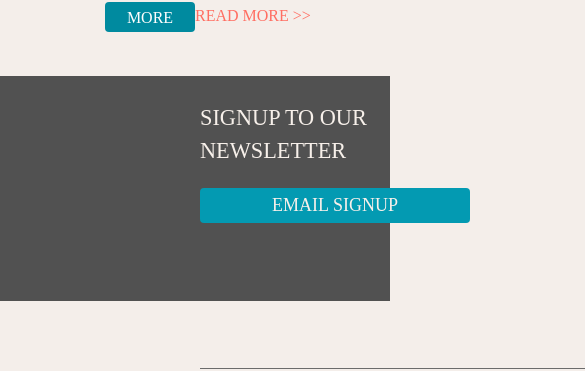
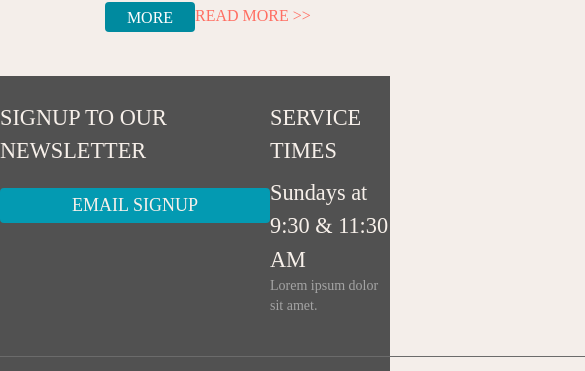
Before and after one commit to Zhasulan711/markup-styling-projects, a Next.js app in the folder 3-markup-styling-project/: page / in a window 390 px wide. Shown: the part 1009-1380 px from the top of the page, 585 px wide, since content can reach past the window. Built offline with nearby package versions, Linux system fonts and the light colour scheme; a web font is replaced by a local one.

Commit message:
Adding responsive design in Footer.tsx

```diff
--- a/3-markup-styling-project/src/components/Footer/Footer.tsx
+++ b/3-markup-styling-project/src/components/Footer/Footer.tsx
@@ -4,24 +4,47 @@ import "../../styles/globals.css";
 
 export default function Footer() {
   return (
-    <footer className="w-full h-[225px] bg-[#515151]">
-      <div className="flex flex-row space-x-[435px] pl-[200px] pt-[25px]">
+    <footer
+      className="w-full bg-[#515151] sm-min:mt-[270px] pc-sm:mt-[0px] h-full flex flex-col items-center"
+    >
+      <div
+        className="flex pt-[25px]
+        sm-min:flex-col pc-sm:flex-row
+        sm-min:items-center pc-sm:justify-center
+        pc-sm:pl-[200px]
+        sm-min:space-y-[100px] pc-sm:space-y-[0px]
+        pc-sm:space-x-[435px]"
+      >
         <div className="flex flex-col space-y-5">
-          <h5 className="text-[#F7F0EA] text-[22.3px]">SIGNUP TO OUR NEWSLETTER</h5>
-          <aside className="bg-[#039AB2] w-[270px] h-[35px] flex justify-center items-center rounded transition-colors hover:bg-sky-500">
+          <h5 className="text-[#F7F0EA] text-[22.3px]">
+            SIGNUP TO OUR NEWSLETTER
+          </h5>
+          <aside className="bg-[#039AB2] w-[270px] h-[35px] flex justify-center items-center rounded transition-colors delay-150 hover:bg-sky-500">
             <Link href="/more" className="text-[#F7F0EA] text-lg">
               EMAIL SIGNUP
             </Link>
           </aside>
         </div>
-        <div>
+        <div className="flex flex-col space-y-2">
           <h5 className="text-[#F7F0EA] text-[22.3px]">SERVICE TIMES</h5>
-          <h5 className="text-[#F7F0EA] text-[22.3px] pt-5">Sundays at 9:30 & 11:30 AM</h5>
-          <h6 className="text-sm text-[#A4A4A4]">Lorem ipsum dolor sit amet.</h6>
+          <div>
+            <h5 className="text-[#F7F0EA] text-[22.3px]">
+              Sundays at 9:30 & 11:30 AM
+            </h5>
+            <h6 className="text-sm text-[#A4A4A4]">
+              Lorem ipsum dolor sit amet.
+            </h6>
+          </div>
         </div>
       </div>
-      <div className="w-[1000px] h-[30px] border-t border-[#6B6B6B] mt-[40px] ml-[200px] pt-2">
-        <span className="text-[#A4A4A4] text-xs">&copy; Copyright 2013 SevenOaks. All rights reserved. Privacy Policy | Share This </span>
+      <div
+        className="w-[1000px] h-[30px] border-t border-[#6B6B6B] mt-[40px] pt-2
+        pc-sm:ml-[200px]"
+      >
+        <span className="text-[#A4A4A4] text-xs sm-min:pl-[100px]">
+          &copy; Copyright 2013 SevenOaks. All rights reserved. Privacy Policy |
+          Share This{" "}
+        </span>
       </div>
     </footer>
   );
```
